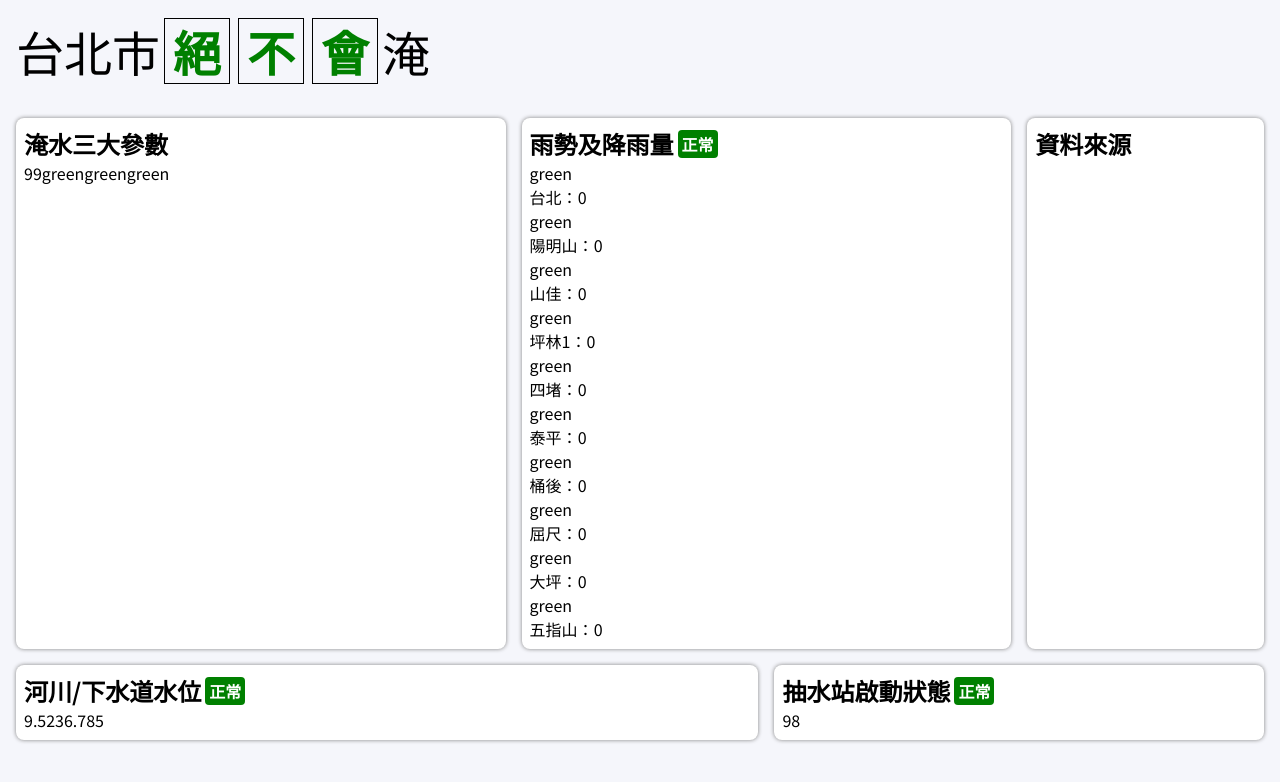
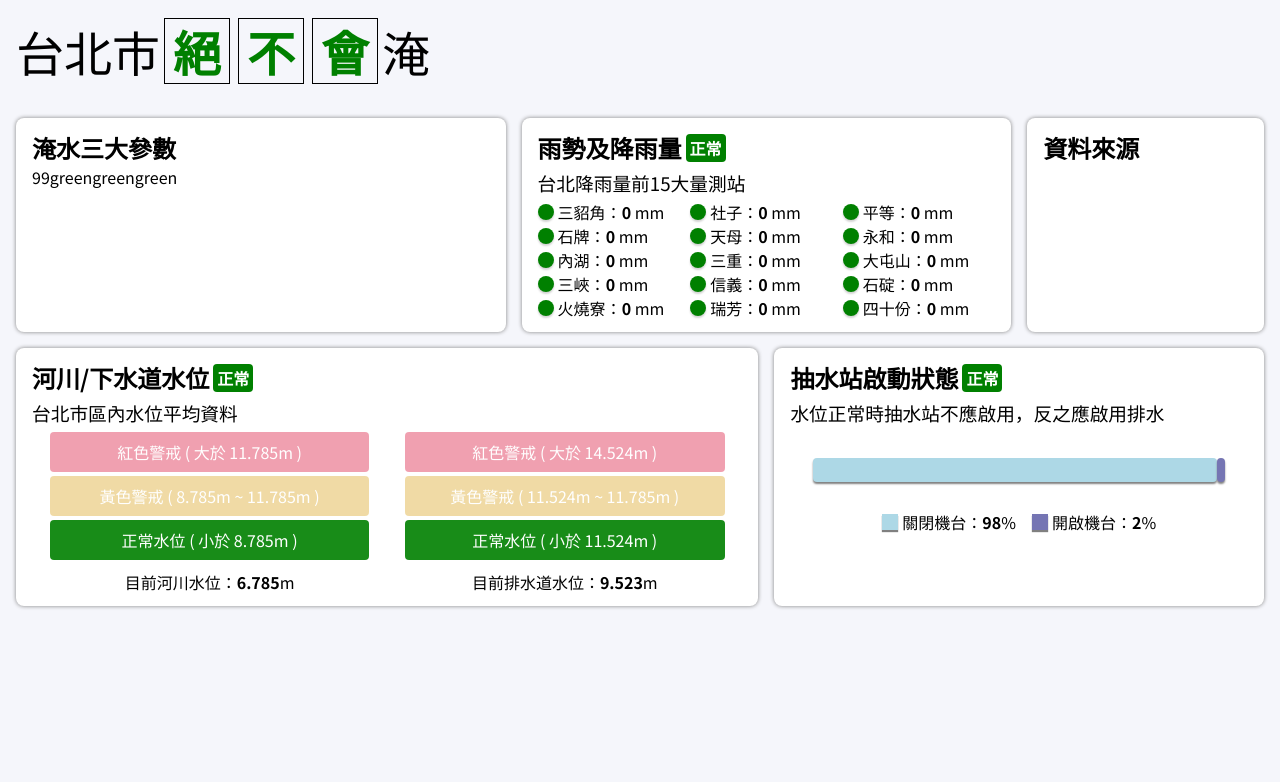
Before and after one commit to igorho2000/flooding-dashboard, a React (Create React App) app: page / in a window 1280 px wide. Shown: the top 782 px of the page. Built offline with nearby package versions, Linux system fonts and the light colour scheme.

Commit message:
Finished 3 Core Blocks

```diff
--- a/src/App.css
+++ b/src/App.css
@@ -45,7 +45,7 @@
 .block {
   background-color: white;
   border-radius: 8px;
-  padding: 8px;
+  padding: 0.75rem 1rem;
   box-shadow: gray 0px 0px 4px;
   transition: box-shadow 0.2s;
 }
@@ -75,3 +75,92 @@
   margin-left: 4px;
   font-weight: 400;
 }
+
+.rain {
+  display: grid;
+  grid-template-columns: 1fr 1fr 1fr;
+}
+.rain-item {
+  display: flex;
+  align-items: center;
+}
+.rain-item div {
+  width: 1rem;
+  height: 1rem;
+  border-radius: 50%;
+  margin-right: 4px;
+  box-shadow: lightgray 0px 2px 2px;
+}
+.subtitle {
+  font-weight: 400;
+  margin: 0.25rem 0;
+}
+.waterlevel-container {
+  display: grid;
+  grid-template-columns: 1fr 1fr;
+}
+.waterlevel-item {
+  width: 100%;
+  text-align: center;
+}
+.waterlevel-graph {
+  width: 100%;
+  display: flex;
+  align-items: center;
+  flex-direction: column;
+}
+.waterlevel-graph div {
+  padding: 0.5rem 0;
+  background-color: gray;
+  width: 90%;
+  border-radius: 4px;
+  margin: 2px 0;
+  opacity: 0.4;
+  color: white;
+}
+.waterlevel-graph div:first-child {
+  background-color: crimson;
+}
+.waterlevel-graph div:nth-child(2) {
+  background-color: goldenrod;
+}
+.waterlevel-graph div:last-child {
+  background-color: green;
+}
+.waterlevel-item p {
+  margin-top: 0.5rem;
+}
+.pump {
+  display: flex;
+  align-items: center;
+  justify-content: center;
+  height: 5rem;
+}
+.pump div {
+  background-color: lightblue;
+  height: 1.5rem;
+  border-radius: 4px;
+  box-shadow: gray 0px 2px 2px;
+}
+.pump div:last-child {
+  background-color: rgb(117, 117, 179);
+}
+.pump-legend {
+  display: flex;
+  justify-content: center;
+}
+.pump-legend-item {
+  display: flex;
+  align-items: center;
+  margin: 0 0.5rem;
+}
+.pump-legend-item div {
+  width: 1rem;
+  height: 1rem;
+  background-color: lightblue;
+  margin-right: 4px;
+  box-shadow: gray 0px 2px 1px;
+}
+.pump-legend-item:last-child div {
+  background-color: rgb(117, 117, 179);
+}
--- a/src/App.js
+++ b/src/App.js
@@ -61,7 +61,7 @@ function App() {
     array.sort((a, b) => {
       return b.rain - a.rain;
     });
-    const output = array.splice(0, 10);
+    const output = array.splice(0, 15);
     return output;
   }
 
--- a/src/Blocks/Pump.js
+++ b/src/Blocks/Pump.js
@@ -2,5 +2,27 @@ import React from "react";
 import { pumpsData } from "../data/data";
 
 export default function Pump({ data }) {
-  return <div>{data}</div>;
+  return (
+    <div>
+      <h3 className="subtitle">水位正常時抽水站不應啟用，反之應啟用排水</h3>
+      <div className="pump">
+        <div style={{ width: `${data * 0.9}%` }}></div>
+        <div style={{ width: `${(100 - data) * 0.9}%` }}></div>
+      </div>
+      <div className="pump-legend">
+        <div className="pump-legend-item">
+          <div></div>
+          <p>
+            關閉機台：<strong>{data}</strong>%
+          </p>
+        </div>
+        <div className="pump-legend-item">
+          <div></div>
+          <p>
+            開啟機台：<strong>{100 - data}</strong>%
+          </p>
+        </div>
+      </div>
+    </div>
+  );
 }
--- a/src/Blocks/Rain.js
+++ b/src/Blocks/Rain.js
@@ -2,10 +2,10 @@ import React from "react";
 
 export default function Rain({ data }) {
   const output = data.map((item) => (
-    <div key={item.stationName}>
-      <div>{warningCode(item.rain)}</div>
+    <div className="rain-item" key={item.stationName}>
+      <div style={{ backgroundColor: warningCode(item.rain) }}></div>
       <p>
-        {item.stationName}：{item.rain}
+        {item.stationName}：<strong>{item.rain}</strong> mm
       </p>
     </div>
   ));
@@ -22,5 +22,10 @@ export default function Rain({ data }) {
     }
   }
 
-  return <div>{data.length !== 0 && output}</div>;
+  return (
+    <div>
+      <h3 className="subtitle">台北降雨量前15大量測站</h3>
+      <div className="rain">{data.length !== 0 && output}</div>
+    </div>
+  );
 }
--- a/src/Blocks/WaterLevel.js
+++ b/src/Blocks/WaterLevel.js
@@ -1,11 +1,63 @@
 import React from "react";
-import { undergroundLevel, riverLevel } from "../data/data";
 
-export default function WaterLevel({ data }) {
+export default function WaterLevel({ data, undergroundBase, riverBase }) {
   return (
-    <div>
-      {data.underground}
-      {data.river}
+    <div className="waterlevel">
+      <h3 className="subtitle">台北市區內水位平均資料</h3>
+      <div className="waterlevel-container">
+        <div className="waterlevel-item">
+          <div className="waterlevel-graph">
+            <div style={{ opacity: data.river > riverBase + 5 && 0.9 }}>
+              紅色警戒 ( 大於 {riverBase + 5}m )
+            </div>
+            <div
+              style={{
+                opacity:
+                  data.river <= riverBase + 5 &&
+                  data.river > riverBase + 2 &&
+                  0.9,
+              }}
+            >
+              黃色警戒 ( {riverBase + 2}m ~ {riverBase + 5}m )
+            </div>
+            <div style={{ opacity: data.river <= riverBase + 2 && 0.9 }}>
+              正常水位 ( 小於 {riverBase + 2}m )
+            </div>
+          </div>
+          <p>
+            目前河川水位：<strong>{data.river}</strong>m
+          </p>
+        </div>
+        <div className="waterlevel-item">
+          <div className="waterlevel-graph">
+            <div
+              style={{ opacity: data.underground > undergroundBase + 5 && 0.9 }}
+            >
+              紅色警戒 ( 大於 {undergroundBase + 5}m )
+            </div>
+            <div
+              style={{
+                opacity:
+                  data.underground <= undergroundBase + 5 &&
+                  data.underground > undergroundBase + 2 &&
+                  0.9,
+              }}
+            >
+              黃色警戒 ( {undergroundBase + 2}m ~ {riverBase + 5}m )
+            </div>
+            <div
+              style={{
+                opacity: data.underground <= undergroundBase + 2 && 0.9,
+              }}
+            >
+              正常水位 ( 小於 {undergroundBase + 2}m )
+            </div>
+          </div>
+          <p>
+            目前排水道水位：<strong>{data.underground}</strong>m
+          </p>
+        </div>
+      </div>
     </div>
   );
 }
```
